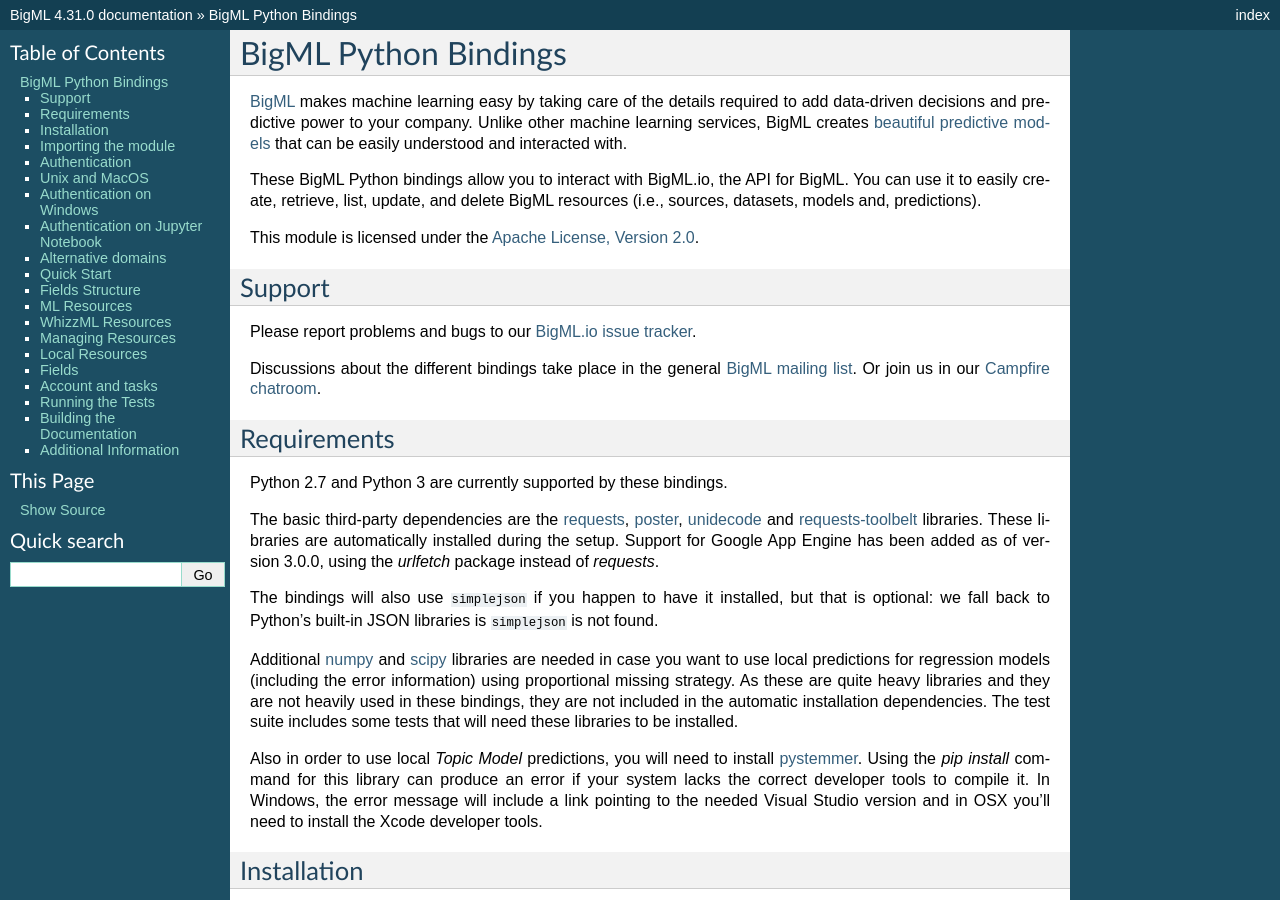
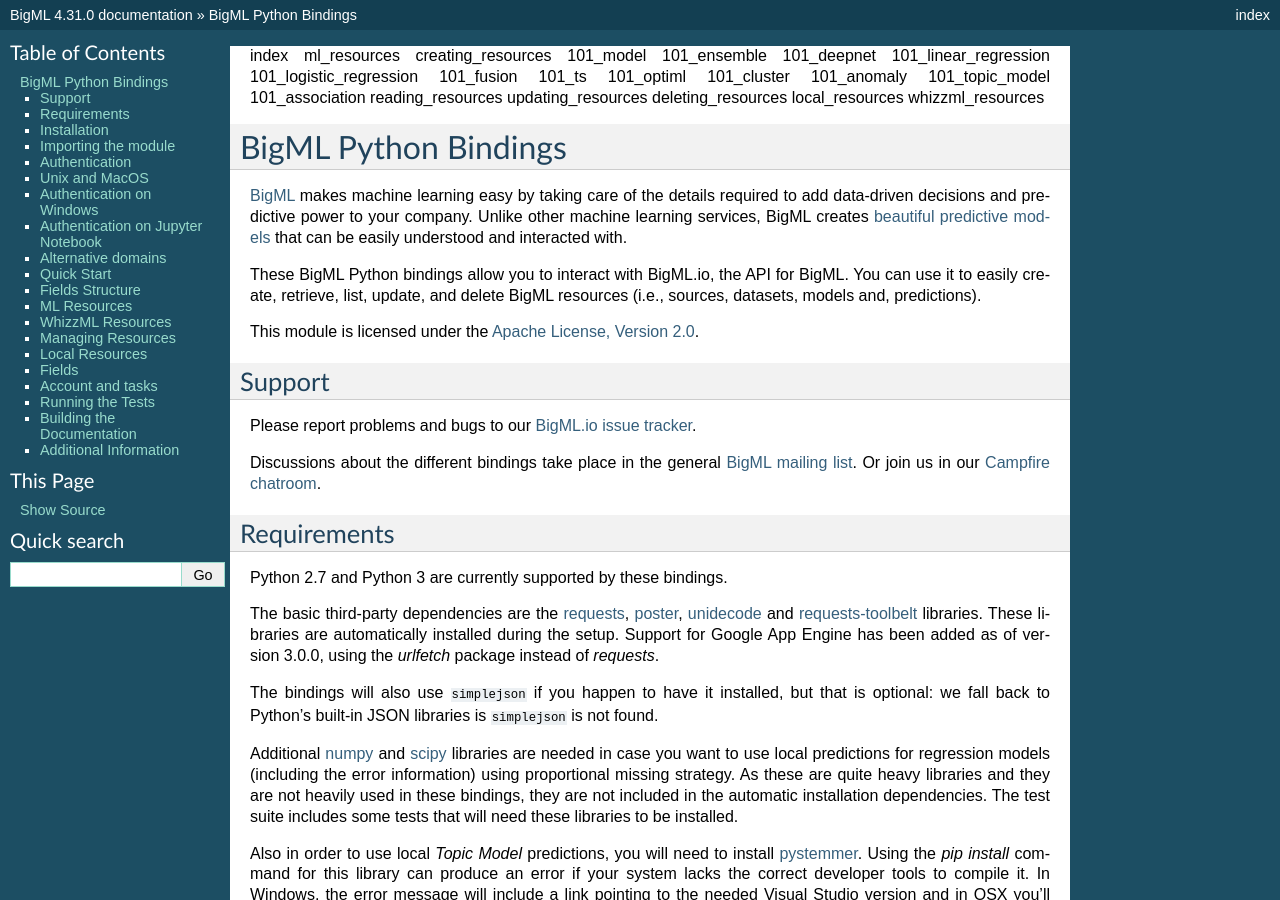
Before and after one commit to bigmlcom/python, a Sphinx documentation site: the page built from docs/index.rst, in a window 1280 px wide and 900 px high. Built offline with Sphinx 7.4.7, drawn with Linux system fonts in a browser that asks for light colours.

```diff
--- a/HISTORY.rst
+++ b/HISTORY.rst
@@ -2,6 +2,11 @@
 
 History
 -------
+
+4.31.1 (2020-05-06)
+~~~~~~~~~~~~~~~~~~~
+
+- Improving docs and adding TOC for new structure.
 
 4.31.0 (2020-04-22)
 ~~~~~~~~~~~~~~~~~~~
--- a/docs/index.rst
+++ b/docs/index.rst
@@ -1,3 +1,27 @@
+.. toctree::
+
+index
+ml_resources
+creating_resources
+101_model
+101_ensemble
+101_deepnet
+101_linear_regression
+101_logistic_regression
+101_fusion
+101_ts
+101_optiml
+101_cluster
+101_anomaly
+101_topic_model
+101_association
+reading_resources
+updating_resources
+deleting_resources
+local_resources
+whizzml_resources
+
+
 BigML Python Bindings
 =====================
 
```
Also changed, not shown: docs/101_scripting.rst (+23 -0 lines).
